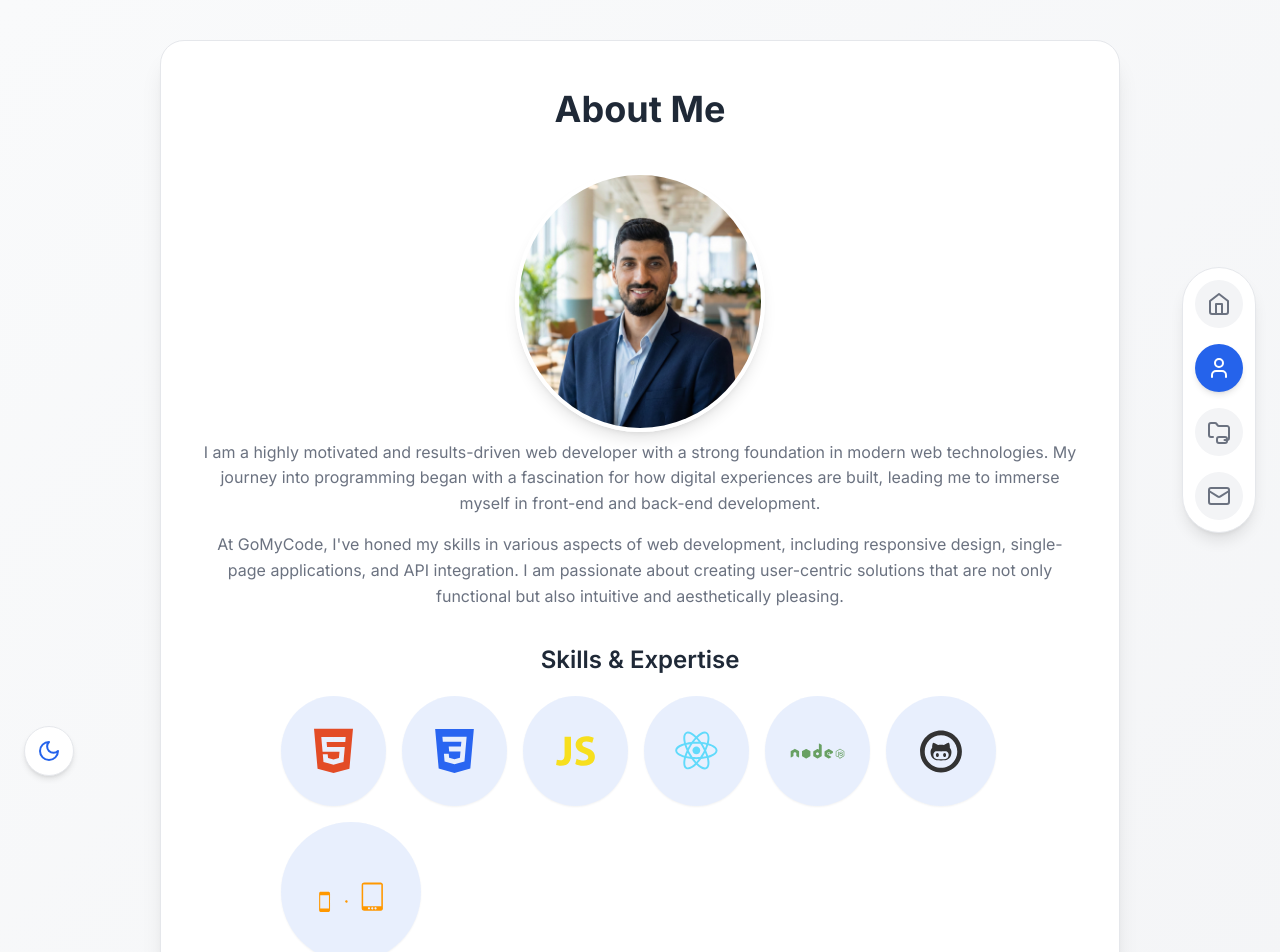
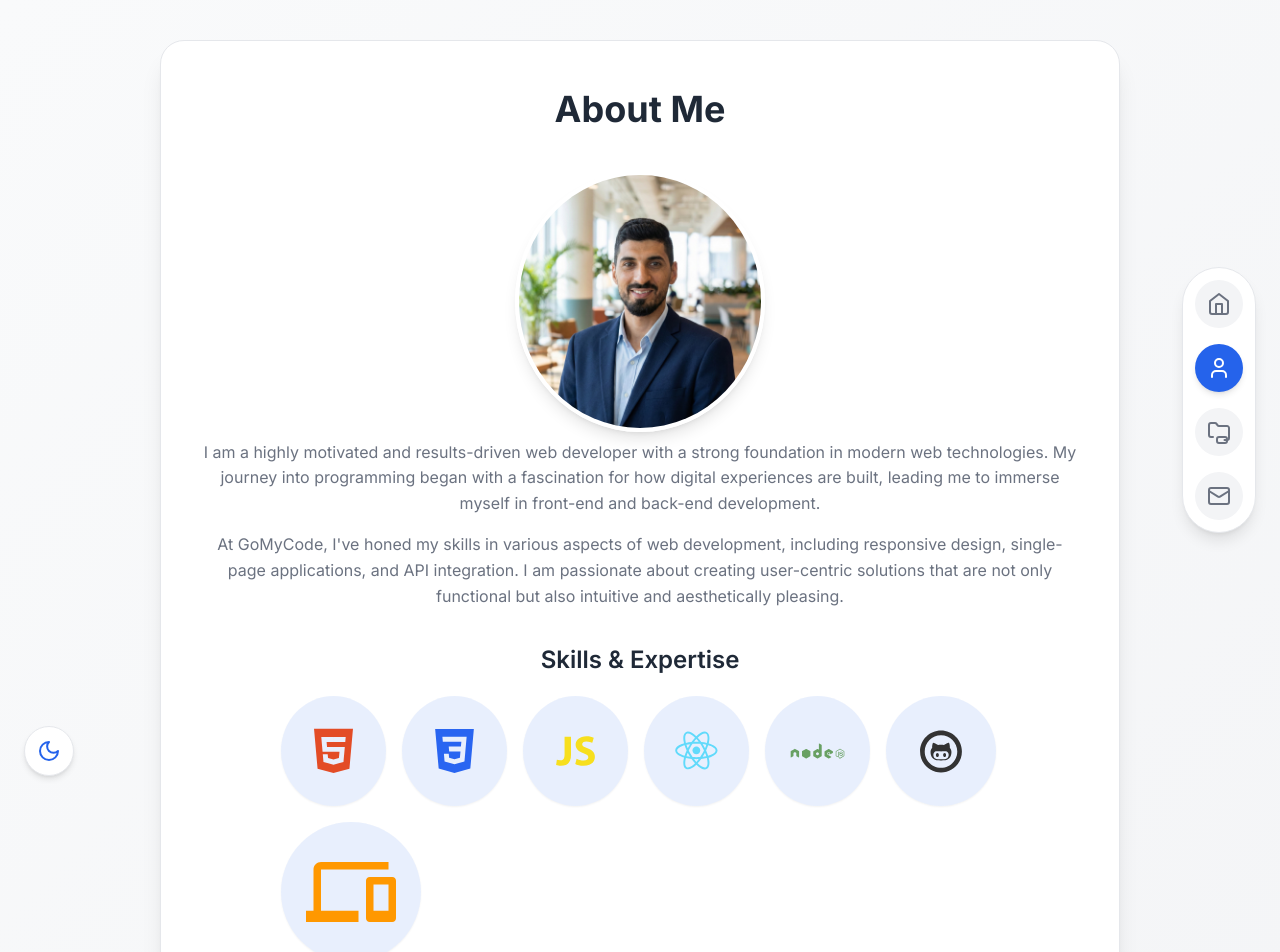
Before and after one commit to Zakariaghoudi/MyPortfolio, a React (Create React App) app: page /about in a window 1280 px wide. Shown: the top 952 px of the page. Built offline with nearby package versions, Linux system fonts and the light colour scheme.

Commit message:
Update About.js

```diff
--- a/src/Components/About/About.js
+++ b/src/Components/About/About.js
@@ -2,6 +2,7 @@
 import { useState, useEffect } from "react"
 import "./About.css"
 import { DiHtml5, DiResponsive, DiCss3, DiJavascript1, DiReact, DiNodejs, DiGithub } from 'react-icons/di';
+import { MdDevices } from "react-icons/md";
 import SEO from "../SEO/SEO"
 import img3 from "../../Assets/img3.jpg"
 const About = () => {
@@ -48,7 +49,7 @@ const About = () => {
             {icon: <DiReact color="#61dafb" size="55px" /> },
             {icon: <DiNodejs color="#68a063" size="55px" /> },
             {icon: <DiGithub color="#333" size="60px" /> },
-            {icon: <DiResponsive color="#ff9800" size="90px" /> },
+            { icon: <MdDevices color="#ff9800" size="90px" />, },
           ].map((skill, index) => (
             <span key={index} className="skill-tag" style={{ display: "flex", alignItems: "center", gap: "0.5em" }}>
               {skill.icon}
```
